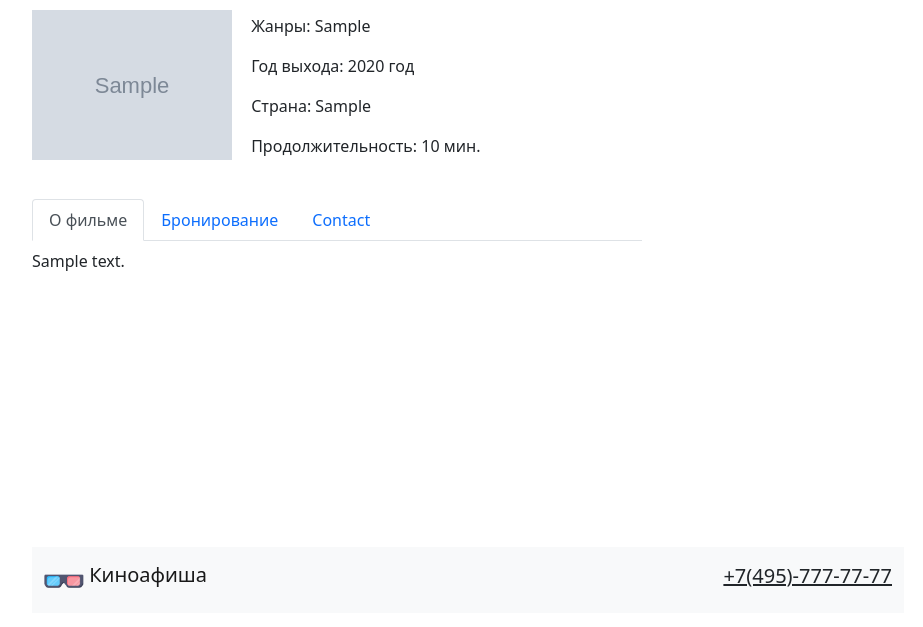
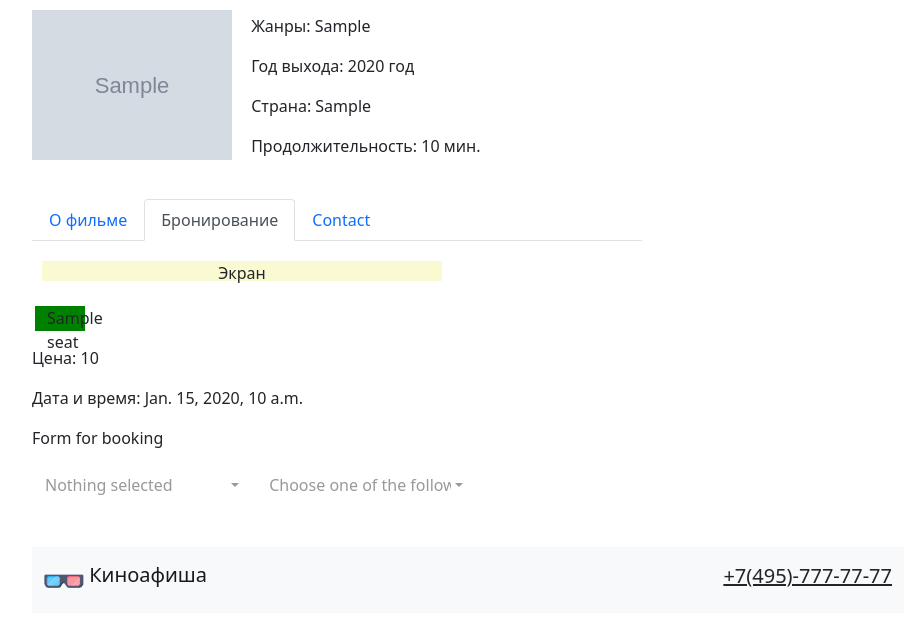
Before and after one commit to LordVader23/tcp_course_project, a Django app: template tcp_cp_root/templates/main/detail.html in a window 1280 px wide. Shown: the part 134-761 px from the top of the page, without its empty margins (172-1095 px from the left). Run offline with Django 4.2, Linux system fonts and the light colour scheme; the template is opened without the code that fills it: most values are stand-ins (such as "Sample title", 1, 10 or a date in 2020); grey boxes marked "Sample" are stand-in pictures; parts of the project's set-up code (start-up, migrations or seed data) failed here and were passed over; some libraries are stand-ins or nearby versions.

Commit message:
Added free/booked seats block

```diff
--- a/tcp_cp_root/templates/main/detail.html
+++ b/tcp_cp_root/templates/main/detail.html
@@ -26,21 +26,64 @@
         </div>
     </div>
 
-    <div class="movie_tabs" style="margin-top: 25px">
+    <div class="movie_tabs" style="margin-top: 25px; margin-bottom: 25px">
         <nav>
         <div class="nav nav-tabs" id="nav-tab" role="tablist">
-            <button class="nav-link active" id="nav-description-tab" data-bs-toggle="tab" data-bs-target="#nav-description" type="button" role="tab" aria-controls="nav-description" aria-selected="true">О фильме</button>
-            <button class="nav-link" id="nav-booking-tab" data-bs-toggle="tab" data-bs-target="#nav-booking" type="button" role="tab" aria-controls="nav-booking" aria-selected="false">Бронирование</button>
+            <button class="nav-link" id="nav-description-tab" data-bs-toggle="tab" data-bs-target="#nav-description" type="button" role="tab" aria-controls="nav-description" aria-selected="true">О фильме</button>
+            <button class="nav-link active" id="nav-booking-tab" data-bs-toggle="tab" data-bs-target="#nav-booking" type="button" role="tab" aria-controls="nav-booking" aria-selected="false">Бронирование</button>
             <button class="nav-link" id="nav-contact-tab" data-bs-toggle="tab" data-bs-target="#nav-contact" type="button" role="tab" aria-controls="nav-contact" aria-selected="false">Contact</button>
         </div>
         </nav>
         <div class="tab-content mt-2" id="nav-tabContent">
-            <div class="tab-pane fade show active" id="nav-description" role="tabpanel" aria-labelledby="nav-description-tab">
+            <div class="tab-pane fade" id="nav-description" role="tabpanel" aria-labelledby="nav-description-tab">
                 {{ ms.session_movie.movie_description }}
             </div>
-            <div class="tab-pane fade" id="nav-booking" role="tabpanel" aria-labelledby="nav-booking-tab">
-                <p>Image with seats</p>
+            <div class="tab-pane fade show active" id="nav-booking" role="tabpanel" aria-labelledby="nav-booking-tab">
+                <div class="seats" style="margin-top: 20px">
+                    <div class="screen text-center" style="margin-bottom: 25px; margin-left: 10px; width: 400px; height: 20px; background-color: lightgoldenrodyellow;">Экран</div>
+
+                    {% for seat_row in seats %}
+                         <div class="seats row" style="margin-bottom: 15px">
+                             {% for seat in seat_row %}
+                                {% if seat <= 21 %}
+                                    {% if seat in b_seats %}
+                                        <div class="seat text-center" style="background-color: red; width: 50px; height: 25px; margin-right: 15px;">{{ seat }}</div>
+                                    {% else %}
+                                        <div class="seat text-center" style="background-color: green; width: 50px; height: 25px; margin-right: 15px;">{{ seat }}</div>
+                                    {% endif %}
+                                {% else %}
+                                    {% if seat in b_seats %}
+                                        <div class="seat text-center" style="background-color: red; width: 50px; height: 25px; margin-left: 15px">{{ seat }}</div>
+                                    {% else %}
+                                        <div class="seat text-center" style="background-color: green; width: 50px; height: 25px; margin-left: 15px">{{ seat }}</div>
+                                    {% endif %}
+                                {% endif %}
+                             {% endfor %}
+                         </div>
+                    {% endfor %}
+                </div>
+                <p>Цена: {{ ms.session_price }}</p>
+                <p>Дата и время: {{ ms.session_date }}</p>
                 <p>Form for booking</p>
+<!--                <script>-->
+<!--                    $(document).ready(function() {-->
+<!--                        $('.selectpicker').selectpicker();-->
+<!--                    });-->
+<!--                </script>-->
+                <select class="selectpicker" multiple >
+                  <option value="1">One</option>
+                  <option value="2">Two</option>
+                  <option value="3">Three</option>
+                  <option value="4">Four</option>
+                  <option value="5">Five</option>
+                </select>
+
+                <select class="selectpicker" multiple title="Choose one of the following...">
+                    <option>Mustard</option>
+                    <option>Ketchup</option>
+                    <option>Relish</option>
+                </select>
+
 
             </div>
             <div class="tab-pane fade" id="nav-contact" role="tabpanel" aria-labelledby="nav-contact-tab">...</div>
```
